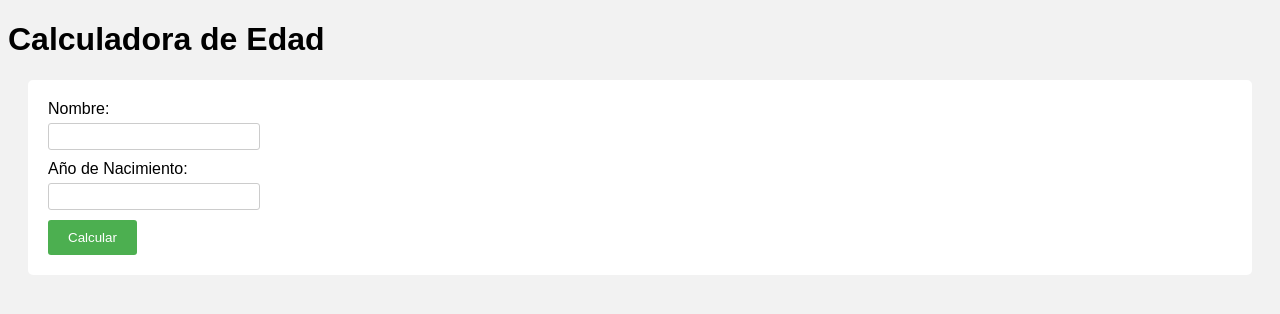
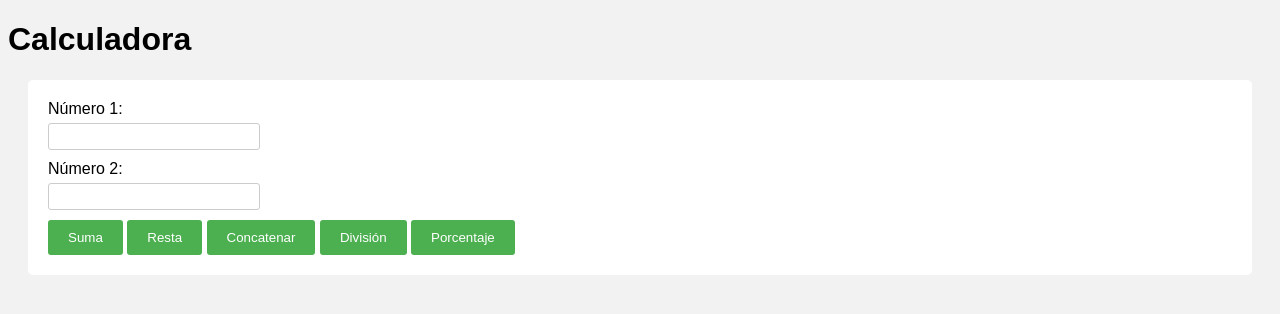
Before and after one commit to yevenes1/2daentregaNicolasYevenes, a plain HTML site: page index.html in a window 1280 px wide. Drawn offline with Linux system fonts and the light colour scheme; files that its build step writes are made by us from their sources.

Commit message:
fix issues

```diff
--- a/index.html
+++ b/index.html
@@ -1,21 +1,25 @@
 <!DOCTYPE html>
 <html>
 <head>
-  <title>Calculadora de Edad</title>
-  <link rel="stylesheet" type="text/css" href="./css/styles.css">
+  <title>Calculadora</title>
+  <link rel="stylesheet" type="text/css" href="styles.css">
 </head>
 <body>
-  <h1>Calculadora de Edad</h1>
+  <h1>Calculadora</h1>
   <div class="container">
-    <label for="nombre">Nombre:</label>
-    <input type="text" id="nombre">
+    <label for="num1">Número 1:</label>
+    <input type="number" id="num1">
     <br>
-    <label for="añoNacimiento">Año de Nacimiento:</label>
-    <input type="number" id="añoNacimiento">
+    <label for="num2">Número 2:</label>
+    <input type="number" id="num2">
     <br>
-    <button onclick="calcularEdad()">Calcular</button>
+    <button onclick="realizarCalculo('suma')">Suma</button>
+    <button onclick="realizarCalculo('resta')">Resta</button>
+    <button onclick="realizarCalculo('concatenar')">Concatenar</button>
+    <button onclick="realizarCalculo('division')">División</button>
+    <button onclick="realizarCalculo('porcentaje')">Porcentaje</button>
   </div>
 
-  <script src="./js/script.js"></script>
+  <script src="script.js"></script>
 </body>
 </html>
```
